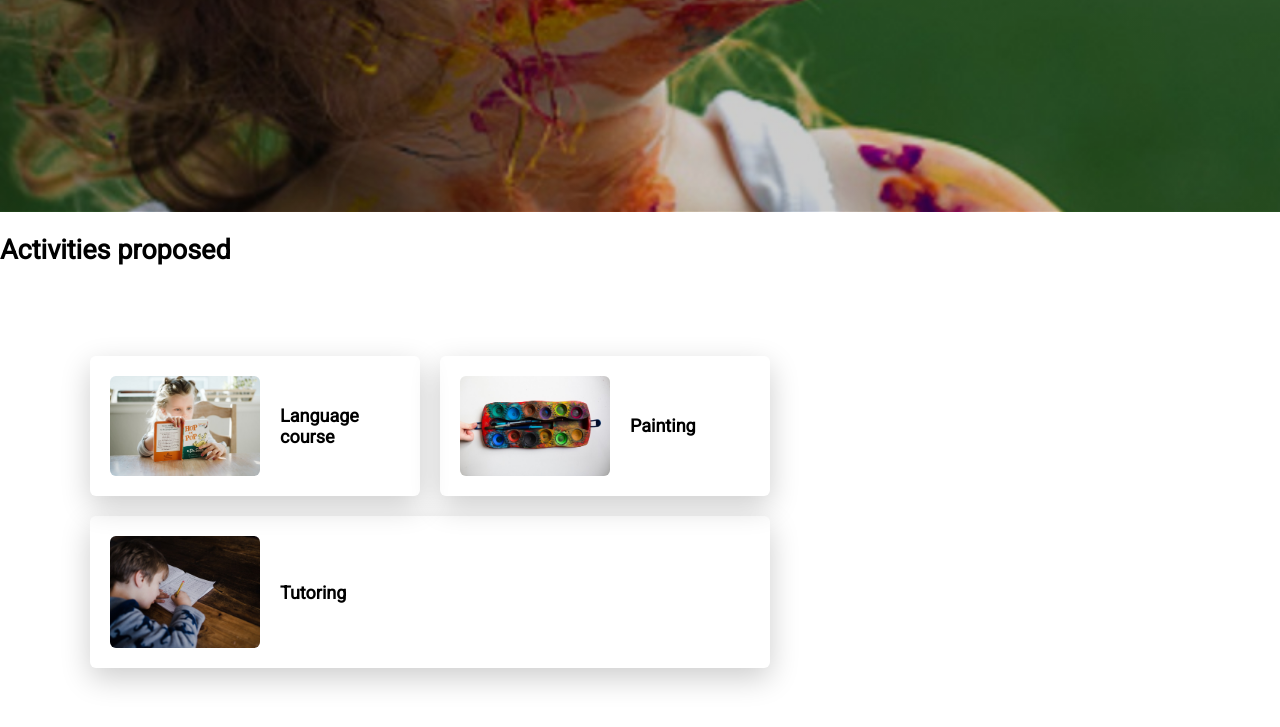
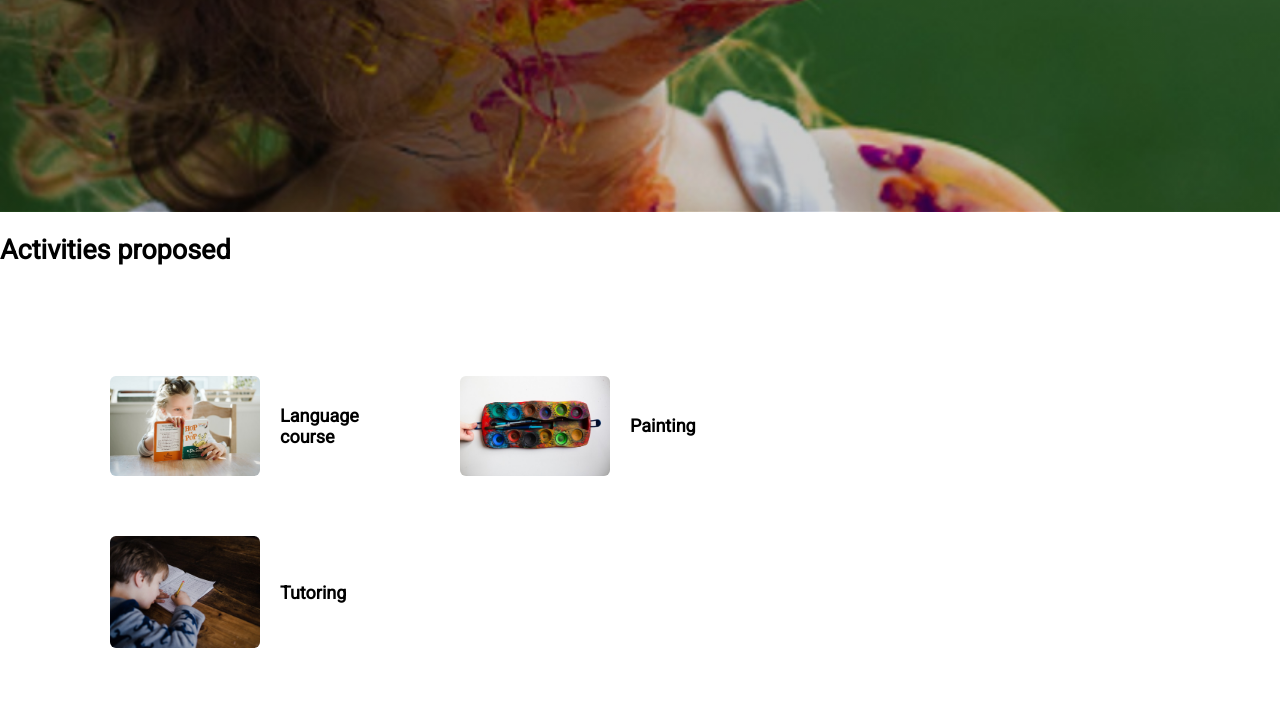
Before and after one commit to bertillegodefroy/landing, a plain HTML site: page index.html in a window 1280 px wide. Shown: the part 473-1200 px from the top of the page. Drawn offline with Linux system fonts and the light colour scheme; a script that the page names is missing.

Commit message:
Update card.css

```diff
--- a/css/components/card.css
+++ b/css/components/card.css
@@ -11,7 +11,7 @@
  	display: flex;
  	align-items: center;
  	justify-content: space-between;
- 	box-shadow: 0px 10px 30px rgba(0,0,0,0.2);
+ 	box-shadow: 0px 10px 30px rgba(0,0,0,0,0.2);
  	border-radius: 6px;
  	margin: 10px;
  	flex-basis: 270px;
```
